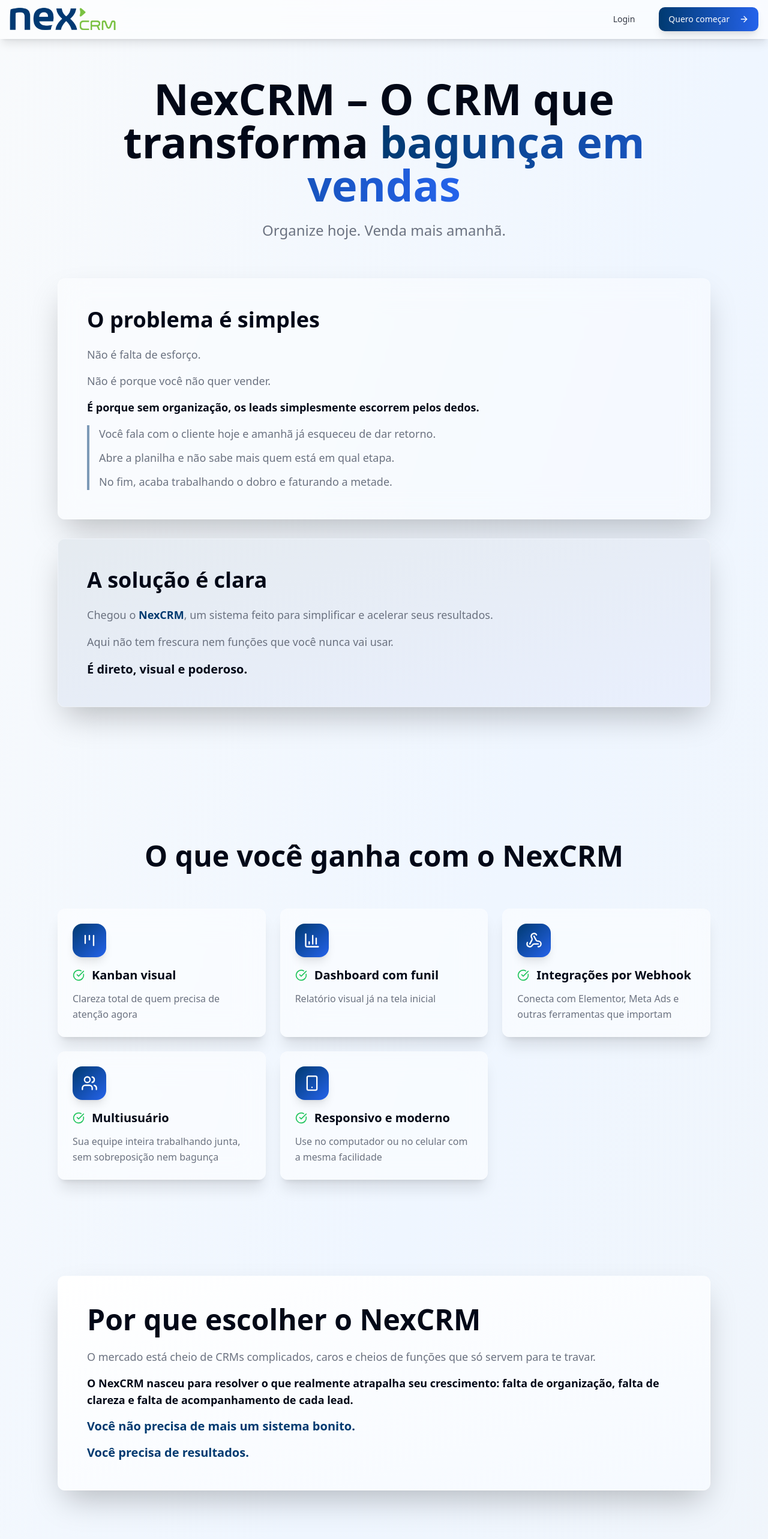
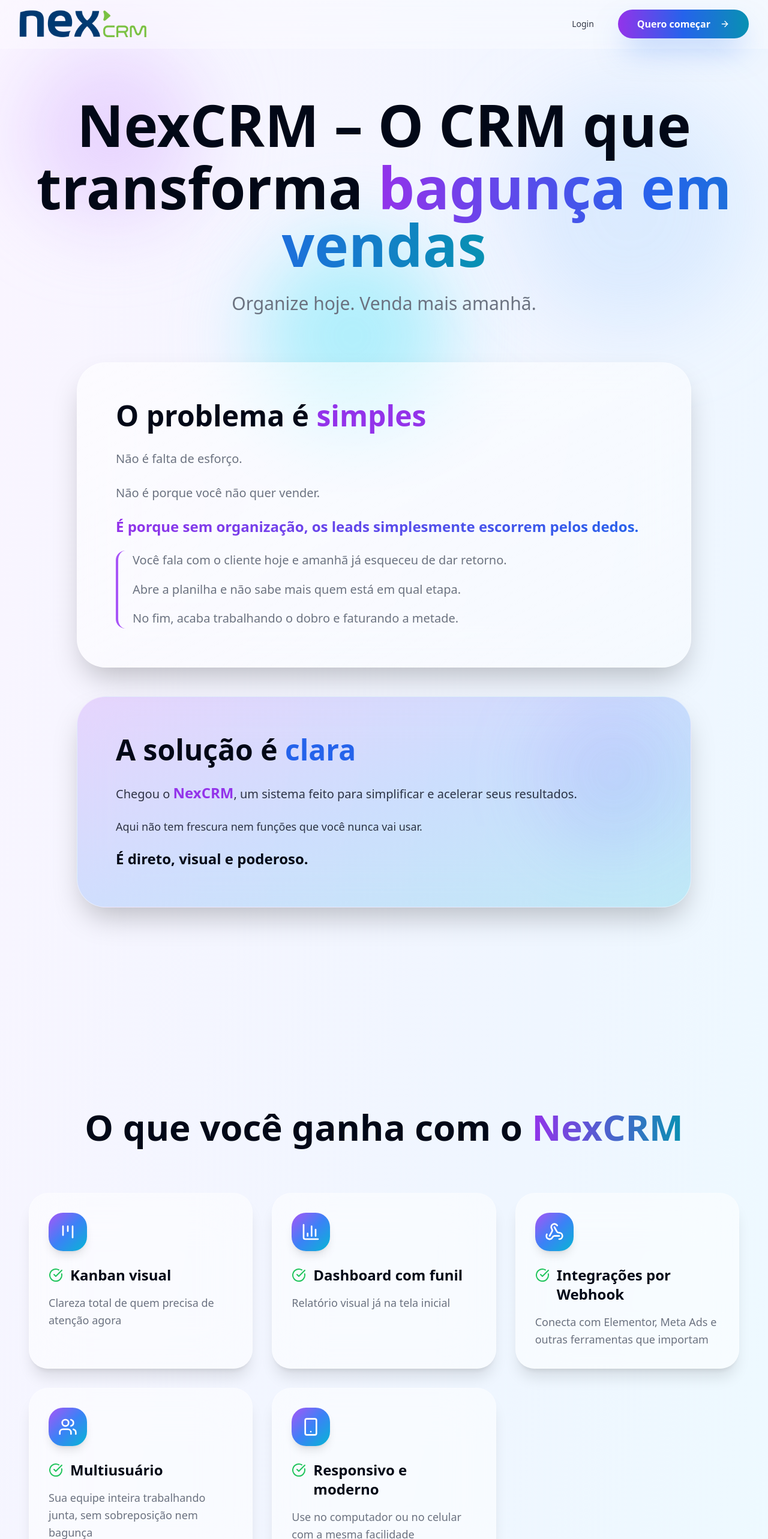
Before and after one commit to nexttecnologiacriativa/crmnex, a React (Vite) app: page / in a window 1280 px wide. Shown: the top 2566 px of the page at 60% size. Built offline with nearby package versions, Linux system fonts and the light colour scheme.

Commit message:
Refactor landing page design

```diff
--- a/src/components/LandingPage.tsx
+++ b/src/components/LandingPage.tsx
@@ -1,6 +1,6 @@
 import { Button } from "@/components/ui/button";
 import { Card, CardContent } from "@/components/ui/card";
-import { ArrowRight, CheckCircle, Kanban, BarChart3, Webhook, Users, Smartphone, Menu, X } from "lucide-react";
+import { ArrowRight, CheckCircle, Kanban, BarChart3, Webhook, Users, Smartphone, Menu, X, TrendingUp, Zap, Target } from "lucide-react";
 import { useState } from "react";
 
 const LandingPage = () => {
@@ -50,22 +50,36 @@ const LandingPage = () => {
   ];
 
   return (
-    <div className="min-h-screen bg-gradient-to-br from-slate-50 via-blue-50 to-slate-100 dark:from-slate-950 dark:via-blue-950 dark:to-slate-900">
-      {/* Navigation */}
-      <nav className="fixed top-0 w-full z-50 backdrop-blur-xl bg-white/60 dark:bg-slate-900/60 border-b border-white/20 shadow-lg">
-        <div className="container mx-auto px-4">
-          <div className="flex items-center justify-between h-16">
-            <div className="flex items-center gap-3">
-              <img src="/nexcrm-logo.png" alt="NexCRM Logo" className="h-10" />
+    <div className="min-h-screen bg-gradient-to-br from-purple-50 via-blue-50 to-cyan-50 dark:from-purple-950 dark:via-blue-950 dark:to-cyan-950 overflow-hidden">
+      {/* Floating background elements */}
+      <div className="fixed inset-0 overflow-hidden pointer-events-none">
+        <div className="absolute top-20 left-10 w-72 h-72 bg-purple-300 rounded-full mix-blend-multiply filter blur-3xl opacity-20 animate-pulse"></div>
+        <div className="absolute top-40 right-10 w-96 h-96 bg-blue-300 rounded-full mix-blend-multiply filter blur-3xl opacity-20 animate-pulse delay-1000"></div>
+        <div className="absolute bottom-20 left-1/3 w-80 h-80 bg-cyan-300 rounded-full mix-blend-multiply filter blur-3xl opacity-20 animate-pulse delay-2000"></div>
       </div>
 
-            <div className="hidden md:flex items-center gap-6">
-              <Button onClick={handleLoginClick} variant="ghost" className="text-foreground/80 hover:text-foreground">
+      {/* Navigation */}
+      <nav className="fixed top-0 w-full z-50 backdrop-blur-2xl bg-white/30 dark:bg-slate-900/30 border-b border-white/20">
+        <div className="container mx-auto px-4 md:px-6 lg:px-8">
+          <div className="flex items-center justify-between h-20">
+            <div className="flex items-center gap-3">
+              <img src="/nexcrm-logo.png" alt="NexCRM Logo" className="h-12" />
+            </div>
+
+            <div className="hidden md:flex items-center gap-4">
+              <Button
+                onClick={handleLoginClick}
+                variant="ghost"
+                className="text-foreground/80 hover:text-foreground hover:bg-white/40 rounded-full px-6"
+              >
                 Login
               </Button>
-              <Button onClick={handleCTAClick} className="bg-gradient-to-r from-primary to-blue-600 hover:from-primary/90 hover:to-blue-600/90 text-white shadow-lg">
+              <Button
+                onClick={handleCTAClick}
+                className="bg-gradient-to-r from-purple-600 via-blue-600 to-cyan-600 hover:from-purple-700 hover:via-blue-700 hover:to-cyan-700 text-white shadow-2xl shadow-blue-500/50 rounded-full px-8 py-6 text-base font-semibold"
+              >
                 Quero começar
-                <ArrowRight className="ml-2 h-4 w-4" />
+                <ArrowRight className="ml-2 h-5 w-5" />
               </Button>
             </div>
 
@@ -75,12 +89,12 @@ const LandingPage = () => {
           </div>
 
           {isMenuOpen && (
-            <div className="md:hidden py-4 border-t border-white/20">
+            <div className="md:hidden py-6 border-t border-white/20">
               <div className="flex flex-col gap-4">
-                <Button onClick={handleLoginClick} variant="ghost" className="w-full justify-start">
+                <Button onClick={handleLoginClick} variant="ghost" className="w-full justify-start rounded-full">
                   Login
                 </Button>
-                <Button onClick={handleCTAClick} className="w-full bg-gradient-to-r from-primary to-blue-600 text-white">
+                <Button onClick={handleCTAClick} className="w-full bg-gradient-to-r from-purple-600 to-cyan-600 text-white rounded-full">
                   Quero começar
                 </Button>
               </div>
@@ -90,200 +104,228 @@ const LandingPage = () => {
       </nav>
 
       {/* Hero Section */}
-      <section className="pt-32 pb-20 px-4">
-        <div className="container mx-auto max-w-6xl">
-          <div className="text-center mb-16">
-            <h1 className="text-5xl md:text-7xl font-bold text-foreground mb-6 leading-tight">
-              NexCRM – O CRM que transforma{" "}
-              <span className="bg-gradient-to-r from-primary to-blue-600 bg-clip-text text-transparent">
+      <section className="relative pt-40 pb-32 px-4">
+        <div className="container mx-auto max-w-7xl">
+          <div className="text-center mb-20">
+            <h1 className="text-5xl md:text-7xl lg:text-8xl font-bold text-foreground mb-8 leading-tight">
+              NexCRM – O CRM que{" "}
+              <span className="block mt-2">
+                transforma{" "}
+                <span className="bg-gradient-to-r from-purple-600 via-blue-600 to-cyan-600 bg-clip-text text-transparent">
                   bagunça em vendas
                 </span>
+              </span>
             </h1>
-            <p className="text-xl md:text-2xl text-muted-foreground max-w-3xl mx-auto leading-relaxed">
+            <p className="text-2xl md:text-3xl text-muted-foreground max-w-3xl mx-auto leading-relaxed font-medium">
               Organize hoje. Venda mais amanhã.
             </p>
           </div>
 
           {/* Problem Card */}
-          <Card className="backdrop-blur-xl bg-white/40 dark:bg-slate-900/40 border border-white/20 shadow-2xl mb-8">
-            <CardContent className="p-8 md:p-12">
-              <h2 className="text-3xl md:text-4xl font-bold text-foreground mb-6">
-                O problema é simples
+          <div className="max-w-5xl mx-auto mb-12">
+            <div className="backdrop-blur-2xl bg-gradient-to-br from-white/60 to-white/40 dark:from-slate-900/60 dark:to-slate-800/40 rounded-[3rem] border border-white/30 shadow-2xl p-10 md:p-16">
+              <h2 className="text-4xl md:text-5xl font-bold text-foreground mb-8">
+                O problema é <span className="text-purple-600">simples</span>
               </h2>
-              <div className="space-y-4 text-lg text-muted-foreground">
+              <div className="space-y-6 text-xl text-muted-foreground leading-relaxed">
                 <p>Não é falta de esforço.</p>
                 <p>Não é porque você não quer vender.</p>
-                <p className="font-semibold text-foreground">É porque sem organização, os leads simplesmente escorrem pelos dedos.</p>
-                <div className="mt-6 space-y-3 pl-4 border-l-4 border-primary/50">
+                <p className="text-2xl font-bold text-foreground bg-gradient-to-r from-purple-600 to-blue-600 bg-clip-text text-transparent">
+                  É porque sem organização, os leads simplesmente escorrem pelos dedos.
+                </p>
+                <div className="mt-8 space-y-4 pl-6 border-l-4 border-purple-500 rounded-l-2xl">
                   <p>Você fala com o cliente hoje e amanhã já esqueceu de dar retorno.</p>
                   <p>Abre a planilha e não sabe mais quem está em qual etapa.</p>
                   <p>No fim, acaba trabalhando o dobro e faturando a metade.</p>
                 </div>
               </div>
-            </CardContent>
-          </Card>
+            </div>
+          </div>
 
           {/* Solution Card */}
-          <Card className="backdrop-blur-xl bg-gradient-to-br from-primary/10 to-blue-600/10 border border-white/30 shadow-2xl mb-16">
-            <CardContent className="p-8 md:p-12">
-              <h2 className="text-3xl md:text-4xl font-bold text-foreground mb-6">
-                A solução é clara
+          <div className="max-w-5xl mx-auto mb-20">
+            <div className="backdrop-blur-2xl bg-gradient-to-br from-purple-500/20 via-blue-500/20 to-cyan-500/20 rounded-[3rem] border border-white/40 shadow-2xl p-10 md:p-16 relative overflow-hidden">
+              <div className="absolute top-0 right-0 w-64 h-64 bg-gradient-to-br from-purple-400 to-blue-400 rounded-full filter blur-3xl opacity-20"></div>
+              <h2 className="text-4xl md:text-5xl font-bold text-foreground mb-8 relative z-10">
+                A solução é <span className="text-blue-600">clara</span>
               </h2>
-              <p className="text-lg text-muted-foreground leading-relaxed">
-                Chegou o <span className="font-bold text-primary">NexCRM</span>, um sistema feito para simplificar e acelerar seus resultados.
+              <div className="space-y-6 text-xl text-foreground/80 leading-relaxed relative z-10">
+                <p>
+                  Chegou o <span className="font-bold text-purple-600 text-2xl">NexCRM</span>, um sistema feito para simplificar e acelerar seus resultados.
                 </p>
-              <p className="text-lg text-muted-foreground leading-relaxed mt-4">
+                <p className="text-lg">
                   Aqui não tem frescura nem funções que você nunca vai usar.
                 </p>
-              <p className="text-xl font-semibold text-foreground mt-4">
+                <p className="text-2xl font-bold text-foreground">
                   É direto, visual e poderoso.
                 </p>
-            </CardContent>
-          </Card>
+              </div>
+            </div>
+          </div>
         </div>
       </section>
 
       {/* Features Section */}
-      <section className="py-20 px-4">
-        <div className="container mx-auto max-w-6xl">
-          <div className="text-center mb-16">
-            <h2 className="text-4xl md:text-5xl font-bold text-foreground mb-4">
-              O que você ganha com o NexCRM
+      <section className="relative py-32 px-4">
+        <div className="container mx-auto max-w-7xl">
+          <div className="text-center mb-20">
+            <h2 className="text-5xl md:text-6xl font-bold text-foreground mb-6">
+              O que você ganha com o{" "}
+              <span className="bg-gradient-to-r from-purple-600 to-cyan-600 bg-clip-text text-transparent">
+                NexCRM
+              </span>
             </h2>
           </div>
 
-          <div className="grid grid-cols-1 md:grid-cols-2 lg:grid-cols-3 gap-6">
+          <div className="grid grid-cols-1 md:grid-cols-2 lg:grid-cols-3 gap-8">
             {features.map((feature, index) => (
-              <Card key={index} className="backdrop-blur-xl bg-white/50 dark:bg-slate-900/50 border border-white/20 shadow-xl hover:shadow-2xl transition-all duration-300 hover:-translate-y-1">
-                <CardContent className="p-6">
-                  <div className="w-14 h-14 bg-gradient-to-br from-primary to-blue-600 rounded-2xl flex items-center justify-center mb-4 shadow-lg">
-                    <feature.icon className="h-7 w-7 text-white" />
+              <div key={index} className="group">
+                <div className="backdrop-blur-2xl bg-white/50 dark:bg-slate-900/50 rounded-[2rem] border border-white/30 shadow-xl hover:shadow-2xl transition-all duration-500 hover:-translate-y-2 p-8 h-full">
+                  <div className="w-16 h-16 bg-gradient-to-br from-purple-500 via-blue-500 to-cyan-500 rounded-[1.5rem] flex items-center justify-center mb-6 shadow-lg group-hover:scale-110 transition-transform duration-500">
+                    <feature.icon className="h-8 w-8 text-white" />
                   </div>
-                  <div className="flex items-start gap-3 mb-3">
-                    <CheckCircle className="h-5 w-5 text-green-500 flex-shrink-0 mt-1" />
-                    <h3 className="text-xl font-semibold text-foreground">{feature.title}</h3>
+                  <div className="flex items-start gap-3 mb-4">
+                    <CheckCircle className="h-6 w-6 text-green-500 flex-shrink-0 mt-1" />
+                    <h3 className="text-2xl font-bold text-foreground">{feature.title}</h3>
                   </div>
-                  <p className="text-muted-foreground leading-relaxed">{feature.description}</p>
-                </CardContent>
-              </Card>
+                  <p className="text-muted-foreground leading-relaxed text-lg">{feature.description}</p>
+                </div>
+              </div>
             ))}
           </div>
         </div>
       </section>
 
       {/* Why Choose Section */}
-      <section className="py-20 px-4">
+      <section className="relative py-32 px-4">
         <div className="container mx-auto max-w-6xl">
-          <Card className="backdrop-blur-xl bg-gradient-to-br from-white/60 to-blue-50/60 dark:from-slate-900/60 dark:to-blue-950/60 border border-white/30 shadow-2xl">
-            <CardContent className="p-8 md:p-12">
-              <h2 className="text-4xl md:text-5xl font-bold text-foreground mb-6">
-                Por que escolher o NexCRM
+          <div className="backdrop-blur-2xl bg-gradient-to-br from-white/70 to-blue-50/70 dark:from-slate-900/70 dark:to-blue-950/70 rounded-[3rem] border border-white/40 shadow-2xl p-10 md:p-20">
+            <h2 className="text-5xl md:text-6xl font-bold text-foreground mb-10">
+              Por que escolher o{" "}
+              <span className="bg-gradient-to-r from-purple-600 to-blue-600 bg-clip-text text-transparent">
+                NexCRM
+              </span>
             </h2>
-              <div className="space-y-4 text-lg text-muted-foreground">
+            <div className="space-y-6 text-xl text-muted-foreground leading-relaxed">
               <p>O mercado está cheio de CRMs complicados, caros e cheios de funções que só servem para te travar.</p>
-                <p className="font-semibold text-foreground">
+              <p className="text-2xl font-semibold text-foreground">
                 O NexCRM nasceu para resolver o que realmente atrapalha seu crescimento: falta de organização, falta de clareza e falta de acompanhamento de cada lead.
               </p>
-                <p className="text-xl font-bold text-primary mt-6">
+              <div className="mt-10 space-y-4">
+                <p className="text-3xl font-bold bg-gradient-to-r from-purple-600 to-blue-600 bg-clip-text text-transparent">
                   Você não precisa de mais um sistema bonito.
                 </p>
-                <p className="text-xl font-bold text-primary">
+                <p className="text-3xl font-bold bg-gradient-to-r from-blue-600 to-cyan-600 bg-clip-text text-transparent">
                   Você precisa de resultados.
                 </p>
               </div>
-            </CardContent>
-          </Card>
+            </div>
+          </div>
         </div>
       </section>
 
       {/* Target Audience Section */}
-      <section className="py-20 px-4">
-        <div className="container mx-auto max-w-6xl">
-          <div className="text-center mb-12">
-            <h2 className="text-4xl md:text-5xl font-bold text-foreground mb-6">
-              Para quem é o NexCRM
+      <section className="relative py-32 px-4">
+        <div className="container mx-auto max-w-7xl">
+          <div className="text-center mb-20">
+            <h2 className="text-5xl md:text-6xl font-bold text-foreground mb-8">
+              Para quem é o{" "}
+              <span className="bg-gradient-to-r from-purple-600 to-cyan-600 bg-clip-text text-transparent">
+                NexCRM
+              </span>
             </h2>
           </div>
 
-          <div className="grid grid-cols-1 md:grid-cols-3 gap-6">
+          <div className="grid grid-cols-1 md:grid-cols-3 gap-8">
             {targetAudience.map((audience, index) => (
-              <Card key={index} className="backdrop-blur-xl bg-white/50 dark:bg-slate-900/50 border border-white/20 shadow-xl">
-                <CardContent className="p-8 text-center">
-                  <CheckCircle className="h-12 w-12 text-green-500 mx-auto mb-4" />
-                  <p className="text-lg font-semibold text-foreground">{audience}</p>
-                </CardContent>
-              </Card>
+              <div key={index} className="backdrop-blur-2xl bg-white/50 dark:bg-slate-900/50 rounded-[2rem] border border-white/30 shadow-xl hover:shadow-2xl transition-all duration-500 hover:-translate-y-2 p-10">
+                <div className="flex flex-col items-center text-center">
+                  <div className="w-20 h-20 bg-gradient-to-br from-green-400 to-emerald-600 rounded-full flex items-center justify-center mb-6 shadow-lg">
+                    <CheckCircle className="h-10 w-10 text-white" />
+                  </div>
+                  <p className="text-xl font-bold text-foreground leading-relaxed">{audience}</p>
+                </div>
+              </div>
             ))}
           </div>
         </div>
       </section>
 
       {/* Urgency Section */}
-      <section className="py-20 px-4">
+      <section className="relative py-32 px-4">
         <div className="container mx-auto max-w-6xl">
-          <Card className="backdrop-blur-xl bg-red-50/50 dark:bg-red-950/30 border border-red-200/50 shadow-2xl">
-            <CardContent className="p-8 md:p-12 text-center">
-              <h2 className="text-3xl md:text-4xl font-bold text-foreground mb-6">
-                O que acontece se você não agir
+          <div className="backdrop-blur-2xl bg-gradient-to-br from-red-50/80 to-orange-50/80 dark:from-red-950/50 dark:to-orange-950/50 rounded-[3rem] border border-red-200/50 shadow-2xl p-10 md:p-20">
+            <div className="text-center">
+              <h2 className="text-4xl md:text-5xl font-bold text-foreground mb-8">
+                O que acontece se você{" "}
+                <span className="text-red-600">não agir</span>
               </h2>
-              <p className="text-lg text-muted-foreground leading-relaxed mb-4">
+              <p className="text-xl text-muted-foreground leading-relaxed mb-6">
                 Cada dia que passa, você deixa clientes escaparem porque não tem controle.
               </p>
-              <p className="text-xl font-semibold text-foreground">
+              <p className="text-2xl font-bold text-foreground">
                 São oportunidades indo embora enquanto você se perde em planilhas e lembretes no WhatsApp.
               </p>
-            </CardContent>
-          </Card>
+            </div>
+          </div>
         </div>
       </section>
 
       {/* Final CTA Section */}
-      <section className="py-20 px-4">
-        <div className="container mx-auto max-w-4xl">
-          <Card className="backdrop-blur-xl bg-gradient-to-br from-primary/20 to-blue-600/20 border border-white/30 shadow-2xl">
-            <CardContent className="p-12 text-center">
-              <h2 className="text-4xl md:text-5xl font-bold text-foreground mb-6">
-                Está pronto para mudar o jogo?
+      <section className="relative py-32 px-4">
+        <div className="container mx-auto max-w-5xl">
+          <div className="backdrop-blur-2xl bg-gradient-to-br from-purple-500/30 via-blue-500/30 to-cyan-500/30 rounded-[3rem] border border-white/40 shadow-2xl p-12 md:p-20 relative overflow-hidden">
+            <div className="absolute top-0 left-0 w-full h-full">
+              <div className="absolute top-10 left-10 w-40 h-40 bg-purple-400 rounded-full filter blur-3xl opacity-30"></div>
+              <div className="absolute bottom-10 right-10 w-40 h-40 bg-cyan-400 rounded-full filter blur-3xl opacity-30"></div>
+            </div>
+
+            <div className="text-center relative z-10">
+              <h2 className="text-5xl md:text-6xl font-bold text-foreground mb-8">
+                Está pronto para{" "}
+                <span className="bg-gradient-to-r from-purple-600 to-cyan-600 bg-clip-text text-transparent">
+                  mudar o jogo?
+                </span>
               </h2>
-              <p className="text-lg text-muted-foreground leading-relaxed mb-6">
-                O NexCRM não é só um sistema.
-              </p>
-              <p className="text-xl font-semibold text-foreground mb-4">
+              <div className="space-y-6 text-xl text-foreground/90 leading-relaxed mb-10">
+                <p>O NexCRM não é só um sistema.</p>
+                <p className="text-2xl font-semibold">
                   É a diferença entre trabalhar no escuro ou enxergar claramente cada etapa do seu funil.
                 </p>
-              <p className="text-xl font-semibold text-foreground mb-8">
+                <p className="text-2xl font-semibold">
                   É a diferença entre perder oportunidades todos os dias ou transformar cada lead em cliente.
                 </p>
+              </div>
 
-              <div className="flex flex-col sm:flex-row gap-4 justify-center mb-6">
+              <div className="flex flex-col sm:flex-row gap-6 justify-center mb-10">
                 <Button
                   size="lg"
                   onClick={handleCTAClick}
-                  className="bg-gradient-to-r from-primary to-blue-600 hover:from-primary/90 hover:to-blue-600/90 text-white px-12 py-6 text-lg shadow-2xl"
+                  className="bg-gradient-to-r from-purple-600 via-blue-600 to-cyan-600 hover:from-purple-700 hover:via-blue-700 hover:to-cyan-700 text-white px-12 py-8 text-xl font-bold shadow-2xl shadow-blue-500/50 rounded-full"
                 >
                   Quero começar com o NexCRM
-                  <ArrowRight className="ml-2 h-5 w-5" />
+                  <ArrowRight className="ml-3 h-6 w-6" />
                 </Button>
               </div>
 
-              <p className="text-2xl font-bold text-primary">
+              <p className="text-3xl font-bold bg-gradient-to-r from-purple-600 to-cyan-600 bg-clip-text text-transparent">
                 👉 Organize hoje. Venda mais amanhã.
               </p>
-            </CardContent>
-          </Card>
+            </div>
+          </div>
         </div>
       </section>
 
       {/* Footer */}
-      <footer className="py-12 px-4 backdrop-blur-xl bg-white/40 dark:bg-slate-900/40 border-t border-white/20">
+      <footer className="relative py-16 px-4 backdrop-blur-2xl bg-white/40 dark:bg-slate-900/40 border-t border-white/20">
         <div className="container mx-auto">
           <div className="flex flex-col md:flex-row items-center justify-between">
-            <div className="flex items-center gap-3 mb-4 md:mb-0">
-              <img src="/nexcrm-logo.png" alt="NexCRM Logo" className="h-10" />
+            <div className="flex items-center gap-3 mb-6 md:mb-0">
+              <img src="/nexcrm-logo.png" alt="NexCRM Logo" className="h-12" />
             </div>
 
             <div className="text-center md:text-right">
-              <p className="text-muted-foreground">
+              <p className="text-lg text-muted-foreground font-medium">
                 O CRM que transforma bagunça em vendas
               </p>
             </div>
```
Lines whose indentation alone changed are shown as unchanged.
